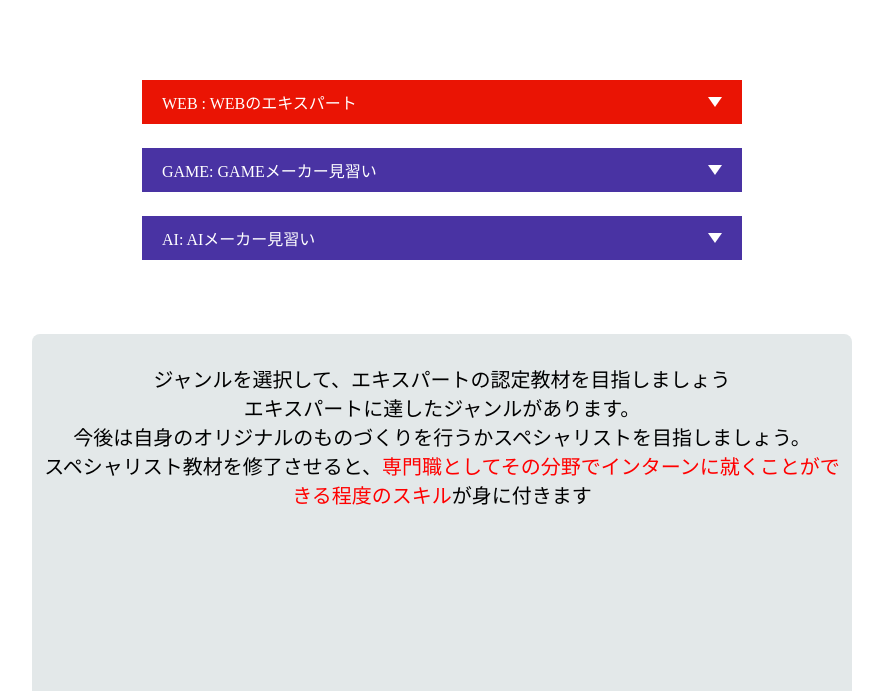
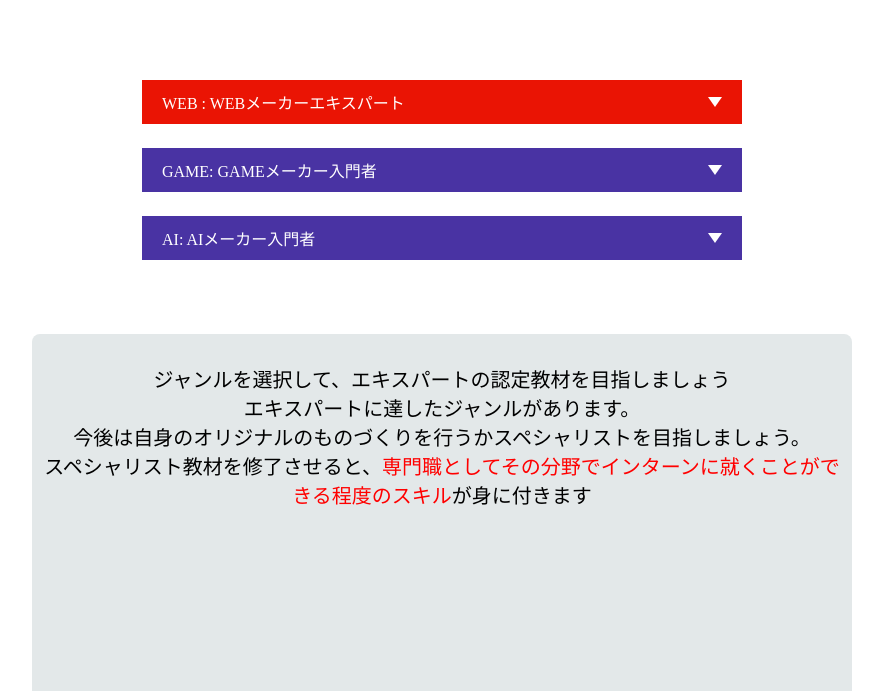
Before and after one commit to chattora/2024_prgEdu, a plain HTML site: page special.html in a window 1280 px wide. Shown: the part 109-800 px from the top of the page, without its empty margins (198-1081 px from the left). Drawn offline with Linux system fonts and the light colour scheme.

Commit message:
スペシャリスト称号変更

```diff
--- a/special.html
+++ b/special.html
@@ -16,7 +16,7 @@
 <div class="accordion">
  <input type="checkbox" id="accordion5" class="checkbox">
   <dl>
-    <dt><label for="accordion5">WEB : WEBのエキスパート</label></dt>
+    <dt><label for="accordion5">WEB : WEBメーカーエキスパート</label></dt>
     <dd>
             N予備3章<br>
             N予備4章<br>
@@ -28,7 +28,7 @@
 <div class="accordion">
  <input type="checkbox" id="accordion2" class="checkbox">
   <dl>
-    <dt><label for="accordion2">GAME: GAMEメーカー見習い</label></dt>
+    <dt><label for="accordion2">GAME: GAMEメーカー入門者</label></dt>
     <dd>
       ボール落とし <br>
       N予備校　2Dゲーム①<br>
@@ -45,7 +45,7 @@
 <div class="accordion">
   <input type="checkbox" id="accordion3" class="checkbox">
    <dl>
-     <dt><label for="accordion3">AI: AIメーカー見習い</label></dt>
+     <dt><label for="accordion3">AI: AIメーカー入門者</label></dt>
      <dd>
 
       教材① <br>
```
